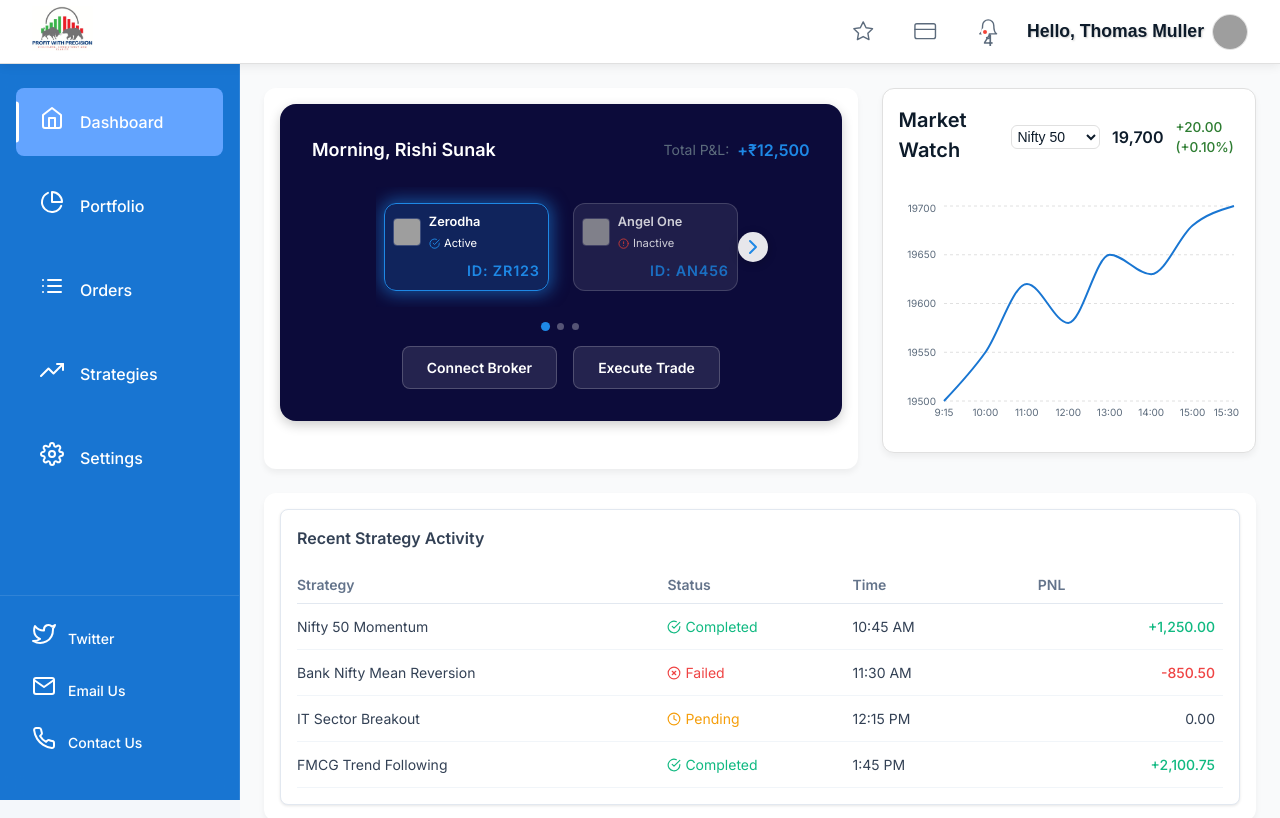
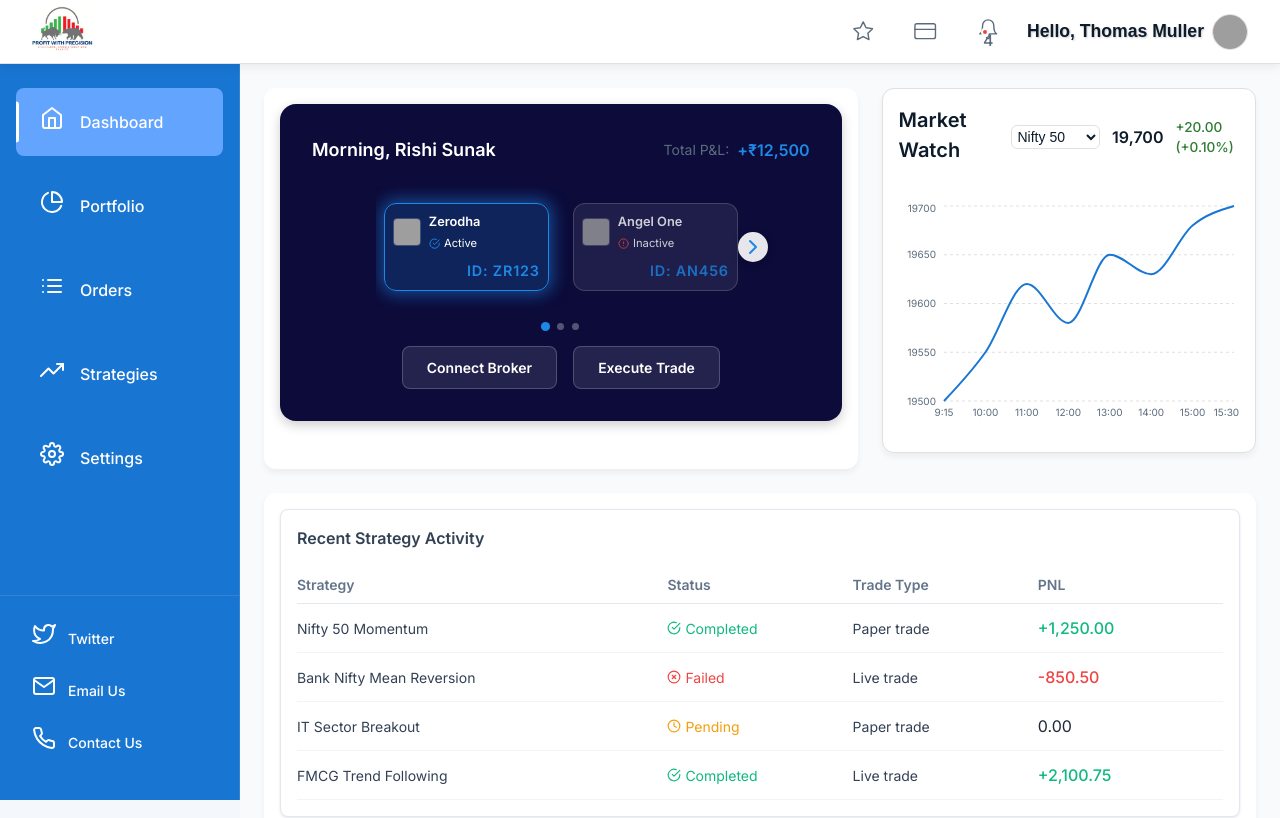
Before and after one commit to sudhanshu2070/last-trade, a React (Vite) app: page / in a window 1280 px wide. Shown: the top 818 px of the page. Built offline with nearby package versions, Linux system fonts and the light colour scheme; grey boxes are pictures that could not be loaded.

Commit message:
Dashboard's responsiveness 0.94

```diff
--- a/src/components/RecentActivity/RecentStrategyActivity.tsx
+++ b/src/components/RecentActivity/RecentStrategyActivity.tsx
@@ -6,28 +6,28 @@ import { IoClose } from 'react-icons/io5'; // X icon
 // import { HiOutlineMenuAlt3 } from 'react-icons/hi'; // Three horizontal lines icon
 
 const activities = [
-  { id: 1, strategy: 'Nifty 50 Momentum', status: 'completed', time: '10:45 AM', pnl: '+1,250.00', details: {
+  { id: 1, strategy: 'Nifty 50 Momentum', status: 'completed', tradeType: 'Paper trade', pnl: '+1,250.00', details: {
     entry: '18,250',
     exit: '18,450',
     quantity: 50,
     brokerage: '₹20.00',
     duration: '2 hours 15 mins'
   } },
-  { id: 2, strategy: 'Bank Nifty Mean Reversion', status: 'failed', time: '11:30 AM', pnl: '-850.50', details: {
+  { id: 2, strategy: 'Bank Nifty Mean Reversion', status: 'failed', tradeType: 'Live trade', pnl: '-850.50', details: {
     entry: '42,000',
     exit: '41,800',
     quantity: 30,
     brokerage: '₹15.00',
     duration: '1 hour 45 mins'
   } },
-  { id: 3, strategy: 'IT Sector Breakout', status: 'pending', time: '12:15 PM', pnl: '0.00', details: {
+  { id: 3, strategy: 'IT Sector Breakout', status: 'pending', tradeType: 'Paper trade', pnl: '0.00', details: {
     entry: '28,500',
     exit: '-',
     quantity: 20,
     brokerage: '₹10.00',
     duration: '-'
   } },
-  { id: 4, strategy: 'FMCG Trend Following', status: 'completed', time: '1:45 PM', pnl: '+2,100.75', details: {
+  { id: 4, strategy: 'FMCG Trend Following', status: 'completed', tradeType: 'Live trade', pnl: '+2,100.75', details: {
     entry: '35,600',
     exit: '37,700',
     quantity: 40,
@@ -64,7 +64,7 @@ const RecentStrategyActivity: React.FC = () => {
         <div className={styles.tableHeader}>
           <div className={styles.headerCell}>Strategy</div>
           <div className={styles.headerCell}>Status</div>
-          <div className={styles.headerCell}>Time</div>
+          <div className={styles.headerCell}>Trade Type</div>
           <div className={`${styles.headerCell} ${styles.rightAlign}`}>PNL</div>
         </div>
 
@@ -80,8 +80,8 @@ const RecentStrategyActivity: React.FC = () => {
                       {activity.status}
                     </span>
                   </div>
-                  <div className={styles.tableCell}>{activity.time}</div>
-                  <div className={`${styles.tableCell} ${styles.rightAlign} ${
+                  <div className={styles.tableCell}>{activity.tradeType}</div>
+                  <div className={`${styles.tableCell}} ${
                     activity.pnl.startsWith('+') ? styles.profit :
                     activity.pnl.startsWith('-') ? styles.loss : ''
                   }`}>
```
